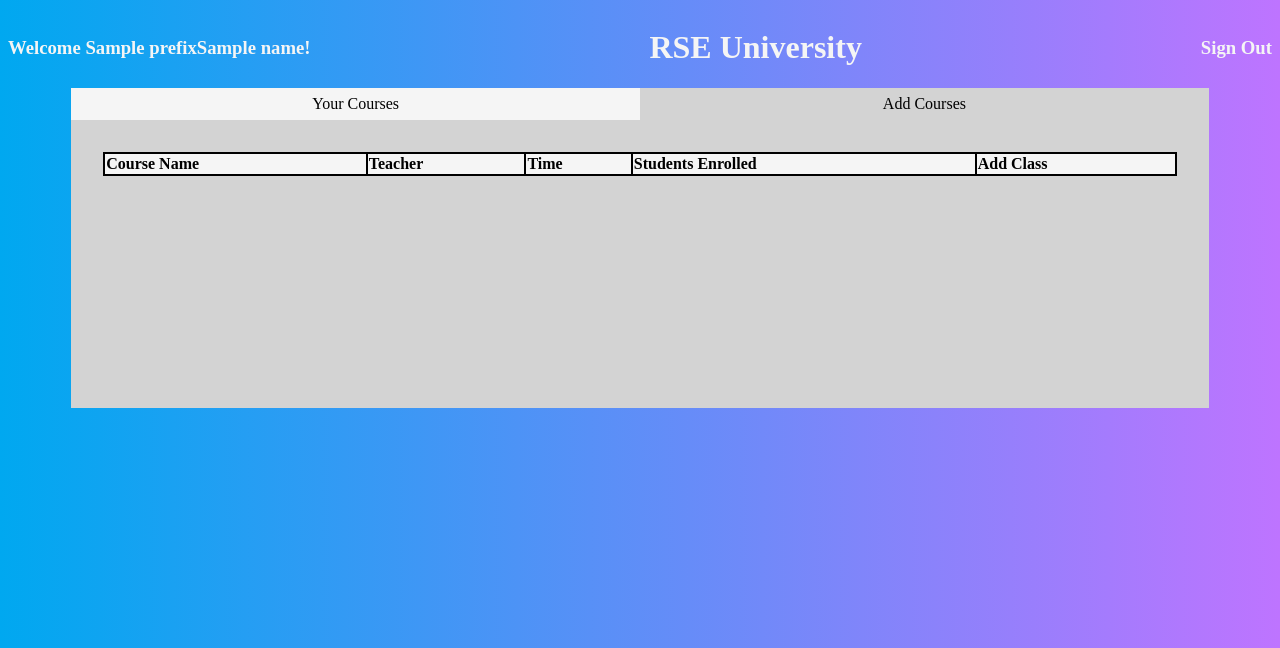
After one commit to rchazen/106Lab8, a Flask app: template templates/add_student.html in a window 1280 px wide. The commit adds this page. Shown: the top 648 px of the page. Run offline with Flask 2, Linux system fonts and the light colour scheme; the template is opened without the code that fills it: most values are stand-ins (such as "Sample title", 1, 10 or a date in 2020); lists and menus that the app fills with data are empty.

Commit message:
Login/Logout feature for Student and Teacher

```diff
--- a/app.py
+++ b/app.py
@@ -1,10 +1,13 @@
 import flask
 from flask import Flask, redirect, url_for, jsonify
-from flask import request
+from flask import request, flash
 from flask import abort, render_template
 from flask_sqlalchemy import SQLAlchemy
 from flask_admin import Admin
 from flask_admin.contrib.sqla import ModelView
+from flask_login import LoginManager, UserMixin, login_user, logout_user, current_user, login_required
+from functools import wraps
+from werkzeug.security import generate_password_hash, check_password_hash
 import json
 
 app = Flask(__name__)
@@ -14,28 +17,61 @@ with app.app_context():
     app.config['SQLALCHEMY_TRACK_MODIFICATIONS'] = False
     app.config["SQLALCHEMY_DATABASE_URI"] = "sqlite:///db.sqlite3"
     db = SQLAlchemy(app)
+    #Sets up admin page
     admin = Admin(app)
+    #Sets up login manager
+    login_manager = LoginManager()
+    login_manager.login_view = 'logIn'
+    login_manager.init_app(app)
 
-    class User(db.Model):
+    class Role(db.Model):
+        __tablename__ = "role"
+        id = db.Column(db.Integer, primary_key=True)
+        name = db.Column(db.String(80), unique=True)
+    roles_users = db.Table('roles_users',
+                           db.Column('user_id', db.Integer(), db.ForeignKey('user.id')),
+                           db.Column('role_id', db.Integer(), db.ForeignKey('role.id')))
+
+    class User(UserMixin, db.Model):
         __tablename__ = "user"
         id = db.Column(db.Integer, primary_key=True)
         username = db.Column(db.String, unique = True, nullable=False)
         password = db.Column(db.String, unique = False, nullable = False)
+        roles = db.relationship('Role', secondary=roles_users,backref=db.backref('users', lazy='dynamic'))
         students = db.relationship('Student', backref='user', uselist=False)
         teachers = db.relationship('Teacher', backref='user', uselist=False)
-        # def __repr__(self):
-        #     return self.id
+        def has_role(self, role_name):
+            #Does the user have this permission?
+            my_role = Role.query.filter_by(name=role_name).first()
+            if my_role in self.roles:
+                return True
+            else:
+                return False
+    def require_role(role):
+        #make sure user has this role
+        def decorator(func):
+            @wraps(func)
+            def wrapped_function(*args, **kwargs):
+                if not current_user.has_role(role):
+                    return redirect("/")
+                else:
+                    return func(*args, **kwargs)
+            return wrapped_function
+        return decorator
+    #A user loader tells Flask-Login how to find a specific user from the ID that is stored in their session cookie
+    @login_manager.user_loader
+    def load_user(user_id):
+        return User.query.get(int(user_id))
+
     class Student(db.Model):
         __tablename__ = "student"
         id = db.Column(db.Integer, primary_key=True)
         name = db.Column(db.String, unique=False, nullable=False)
-        #Instead of user id we will be using username
         user_id = db.Column(db.Integer, db.ForeignKey('user.id'))
     class Teacher(db.Model):
         __tablename__ = "teacher"
         id = db.Column(db.Integer, primary_key=True)
         name = db.Column(db.String, unique=False, nullable=False)
-        # Instead of user id we will be using username
         user_id = db.Column(db.Integer, db.ForeignKey('user.id'))
         classes = db.relationship('Classes', back_populates='teacher')
         # def __repr__(self):
@@ -58,14 +94,14 @@ with app.app_context():
         student_id = db.Column(db.Integer, unique = False, nullable = False)
         grade = db.Column(db.String, unique = False, nullable = False)
 
-    enrollment = db.Table('enrollment',
-                 db.Column('student_id', db.Integer, db.ForeignKey('student.id'), primary_key = True),
-                 db.Column('classes_id', db.Integer, db.ForeignKey('classes.id'), primary_key = True)
-                 )
+    # enrollment = db.Table('enrollment',
+    #              db.Column('student_id', db.Integer, db.ForeignKey('student.id'), primary_key = True),
+    #              db.Column('classes_id', db.Integer, db.ForeignKey('classes.id'), primary_key = True)
+    #              )
     db.create_all()
 
     class UserView(ModelView):
-        # form_excluded_columns = ['students', 'teachers']
+        form_excluded_columns = ['students', 'teachers']
         form_choices = {
             'teachORstudent': [
                      ('Student', 'Student'),
@@ -75,7 +111,9 @@ with app.app_context():
            }
 
 
+
     admin.add_view(UserView(User, db.session))
+    admin.add_view(ModelView(Role, db.session))
     admin.add_view(ModelView(Student, db.session))
     admin.add_view(ModelView(Teacher, db.session))
     admin.add_view(ModelView(Classes, db.session))
@@ -88,58 +126,61 @@ with app.app_context():
 
 @app.route('/')
 def index():
-    return render_template('index.html')
+    return redirect(url_for('logIn'))
 
 # Log In Method
-@app.route('/login',methods = ["GET", "POST"])
+@app.route('/login')
 def logIn():
-    if request.method == "POST":
-        return do_the_login()
-    else:
-        print("Show the Login Page")
-        return render_template('login.html')
+    return render_template('login.html')
 
+@app.route('/login', methods=['POST'])
+def login_post():
+    #Get login information from the form
+    username = request.form.get('uname')
+    password = request.form.get('password')
+    #get user information
+    user = User.query.filter_by(username=username).first()
+    #check if user exists
+    if not user or not user.password == password:
+        flash('Please check your login details and try again.')
+        return redirect(url_for('logIn'))
 
-    # if request.method == "POST":
-    #     name = request.form["nm"]
-    #     gd = request.form["gd"]
-    #     new_student = Student(name = uname, password = password)
-    #     db.session.add(new_student)
-    #     db.session.commit()
-    #     return render_template('login.html')
+    #if user role is teacher then login as teacher
+    if user.has_role('Teacher'):
+        login_user(user)
+        return redirect(url_for('teacher_home'))
+    #if user role is student then login as student
+    elif user.has_role('Student'):
+        login_user(user)
+        return redirect(url_for('student_your_courses'))
+    return "Can not log in: Do not know type of Role"
 
-    # return render_template('login.html')
+@app.route('/logout')
+@login_required
+def logOut():
+    logout_user()
+    return redirect(url_for('logIn'))
 
-# Sign Up Method
-@app.route('/signUp',methods = ["GET", "POST"])
-def signUp():
-    if request.method == "POST":
-        uname = request.form["uname"]
-        password = request.form["password"]
-        name = request.form["name"]
-        tOr = request.form["teachORstudent"]
-        result = bool(User.query.filter_by(username=uname).first())
-        if result == False:
-            new_user = User(username = uname, password = password, name = name, teachORstudent = tOr)
-            db.session.add(new_user)
-            db.session.commit()
-            if tOr == "Student":
-                new_student = Student(name = name ,  user = new_user)
-                db.session.add(new_student)
-                db.session.commit()
-            if tOr == "Teacher":
-                new_teacher = Teacher(name = name ,  user = new_user)
-                db.session.add(new_teacher)
-                db.session.commit()
-        else:
-            print("That user exists")
-        return render_template('signup.html')
+@app.route('/student/yourCourses')
+@login_required
+@require_role(role='Student')
+def student_your_courses():
+    student = Student.query.filter_by(user_id=current_user.id).first()
+    return render_template('your_student.html', prefix=' ', name=student.name)
 
-    return render_template('signup.html')
+@app.route('/student/addCourses')
+@login_required
+@require_role(role='Student')
+def student_add_courses():
+    student = Student.query.filter_by(user_id=current_user.id).first()
+    return render_template('add_student.html', prefix=' ', name=student.name)
 
-def do_the_login():
-    print("Do The Login!")
-    pass
+@app.route('/teacher')
+@login_required
+@require_role(role='Teacher')
+def teacher_home():
+    teacher = Teacher.query.filter_by(user_id=current_user.id).first()
+    return render_template('teacher.html', prefix=' Dr. ', name=teacher.name)
 
 
 
--- a/static/style.css
+++ b/static/style.css
@@ -1,5 +1,10 @@
 body{
     background: linear-gradient(to right, #00a8f0, #be74ff);
+    display: flex;
+    flex-direction: column;
+    align-items: center;
+}
+.intro, .form_container{
     text-align: center;
     display: flex;
     flex-direction: column;
@@ -12,3 +17,64 @@ body{
     width: fit-content;
     border-radius: 10px;
 }
+
+.navbar{
+    width: 100%;
+    display: flex;
+    align-items: center;
+    justify-content: space-between;
+    color: whitesmoke;
+}
+
+.navbar h3 a{
+    text-decoration: none;
+    color: whitesmoke;
+}
+
+.content_container{
+    background: lightgray;
+    width: 90%;
+    height: 20rem;
+}
+
+.option_container{
+    display: flex;
+    width: 100%;
+}
+
+.student_option, .student_option_active, .teacher_option_active{
+    display: flex;
+    background: whitesmoke;
+    width: 50%;
+    height: 2rem;
+    align-items: center;
+    justify-content: center;
+}
+
+.teacher_option_active{
+    width: 100%;
+}
+
+.student_option_active, .teacher_option_active{
+    background: lightgray;
+}
+
+.student_option a, .student_option_active a, .teacher_option_active a{
+    text-decoration: none;
+    color: black;
+}
+.table_container{
+    width: auto;
+    padding: 2rem;
+}
+
+table_container table, th, td{
+    border: 2px solid;
+    text-align: left;
+}
+
+.table_container table{
+    width: 100%;
+    border-collapse: collapse;
+    background: whitesmoke;
+}
--- /dev/null
+++ b/templates/add_student.html
@@ -0,0 +1,22 @@
+{% extends 'base_home.html' %}
+
+{% block options %}
+    <div class="option_container">
+        <div class="student_option"><a href="{{ url_for('student_your_courses') }}"> Your Courses </a></div>
+        <div class="student_option_active"><a href="{{ url_for('student_add_courses') }}"> Add Courses </a></div>
+    </div>
+{% endblock %}
+
+{% block content %}
+    <div class="table_container">
+        <table>
+            <tr>
+                <th>Course Name</th>
+                <th>Teacher</th>
+                <th>Time</th>
+                <th>Students Enrolled</th>
+                <th>Add Class</th>
+            </tr>
+        </table>
+    </div>
+{% endblock %}
--- /dev/null
+++ b/templates/base_home.html
@@ -0,0 +1,22 @@
+<!DOCTYPE html>
+
+<html>
+    <head>
+        <link rel="stylesheet" href="{{ url_for('static', filename='style.css') }}" />
+        <title>Gradebook</title>
+    </head>
+    <body>
+        <div class="navbar">
+            <h3>Welcome {{prefix}}{{name}}!</h3>
+            <h1>RSE University</h1>
+            <h3><a href="{{ url_for('logOut')}}">Sign Out</a></h3>
+        </div>
+        <div class="content_container">
+            {% block options %}
+            {% endblock %}
+            {% block content %}
+            {% endblock %}
+        </div>
+        <script src="{{url_for('static', filename='myScript.js')}}"></script>
+    </body>
+</html>
--- a/templates/index.html
+++ b/templates/index.html
@@ -10,7 +10,6 @@
     <h1>Gradebook App</h1>
     <ul>
         <li><a style="text-decoration:none" href="{{ url_for('index')}}">Home</a></li>
-        <li><a style="text-decoration:none" href="{{ url_for('signUp')}}" >Sign Up</a></li>
         <li><a style="text-decoration:none" href="{{ url_for('logIn')}}" >Log In</a></li>
     </ul>
     <script src="{{url_for('static', filename='myScript.js')}}"></script>
```
Also changed, not shown: templates/login.html (+14 -7 lines), templates/signup.html (deleted, +0 -31 lines), templates/teacher.html (added, +20 -0 lines), templates/your_student.html (added, +21 -0 lines).
